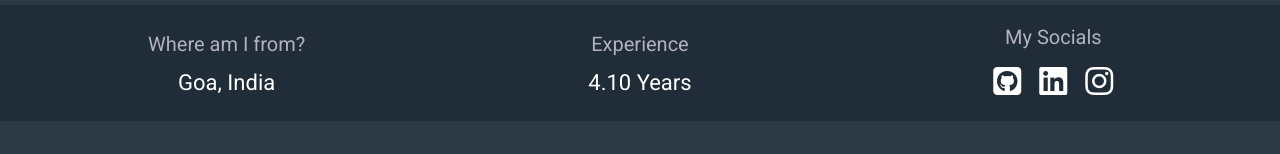
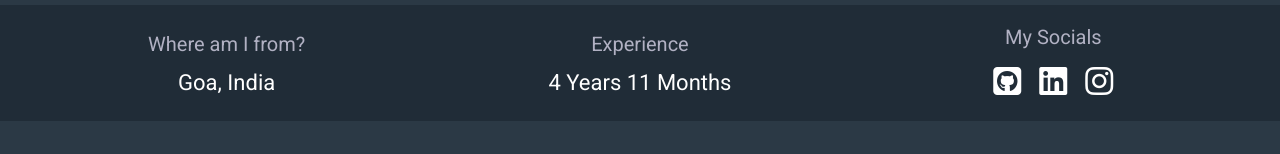
Before and after one commit to kriti2497/kritika-portfolio, a React (Vite) app: page / in a window 1280 px wide. Shown: the part 450-604 px from the top of the page. Built offline with nearby package versions, Linux system fonts and the light colour scheme.

Commit message:
change: exp changed + profile icon added

```diff
--- a/index.html
+++ b/index.html
@@ -16,7 +16,7 @@
     </script>
     <!-- End Google Tag Manager -->
     <meta charset="UTF-8" />
-    <link rel="icon" type="image/svg+xml" href="/vite.svg" />
+    <link rel="icon" type="image/svg+xml" href="/icon.svg" />
     <meta name="viewport" content="width=device-width, initial-scale=1.0" />
     <link rel="preconnect" href="https://fonts.googleapis.com" />
     <link rel="preconnect" href="https://fonts.gstatic.com" crossorigin />
--- a/src/components/Details.tsx
+++ b/src/components/Details.tsx
@@ -9,7 +9,7 @@
       </div>
       <div className="detail-section">
         <p className="detail-title">Experience</p>
-        <p className="detail-value">4.10 Years</p>
+        <p className="detail-value">4 Years 11 Months</p>
       </div>
       <div className="detail-section">
         <p className="detail-title">My Socials</p>
```
Also changed, not shown: public/icon.svg (added).
